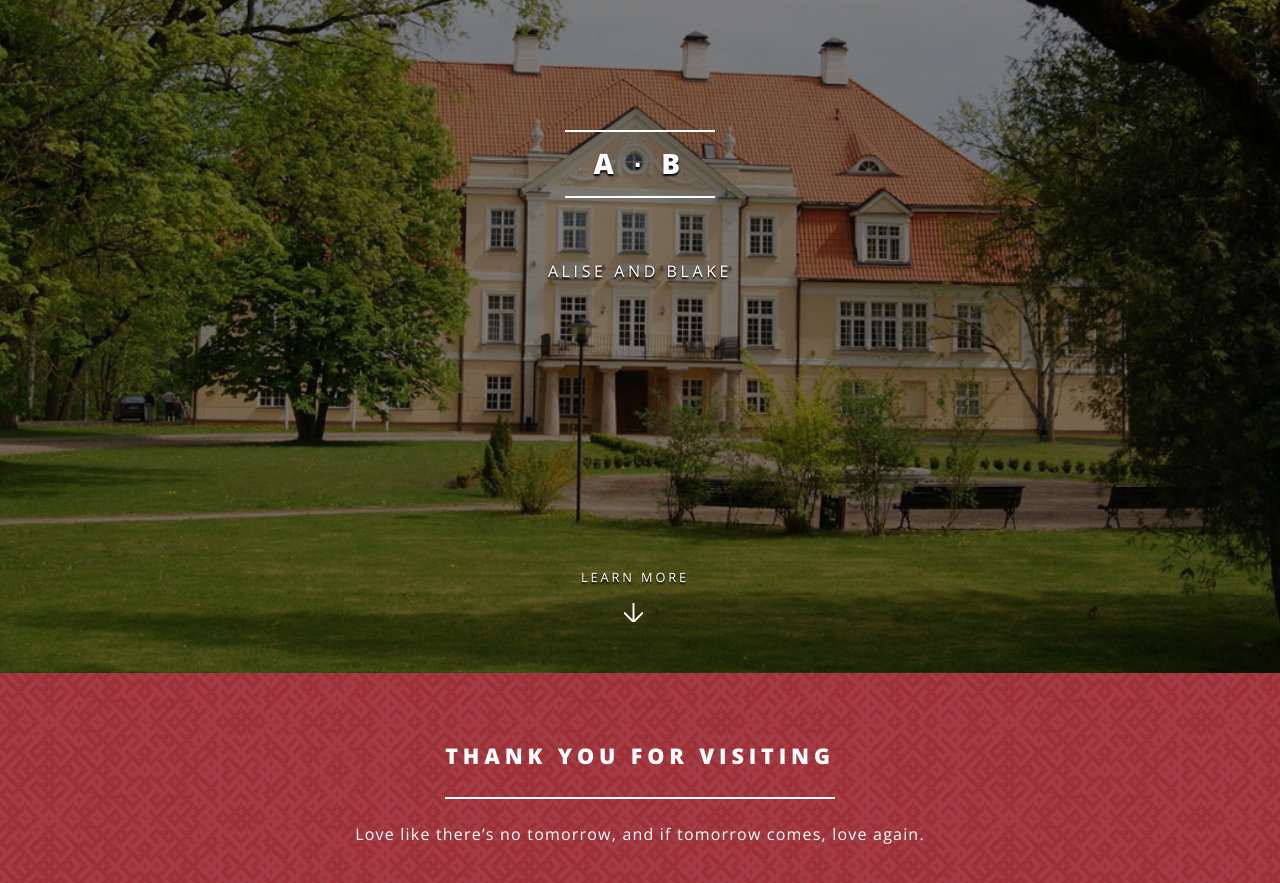
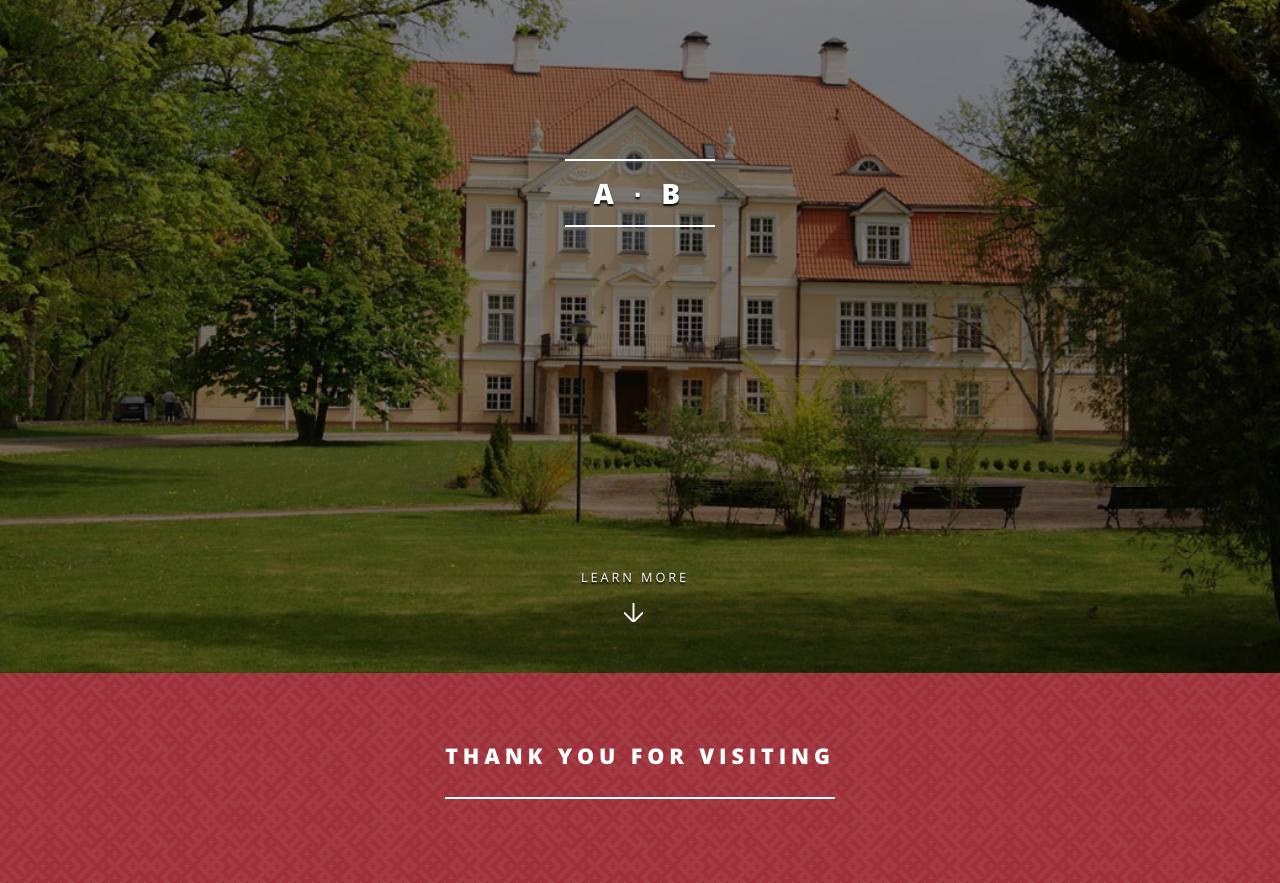
Before and after one commit to aliseandblake/aliseandblake.github.io, a Jekyll site: the page built from index.html, in a window 1280 px wide and 900 px high, scrolled down 227 px. Shown: the top 883 px of the window. Built offline with Jekyll 4.4.1, drawn with Linux system fonts in a browser that asks for light colours.

Commit message:
even more

```diff
--- a/index.html
+++ b/index.html
@@ -6,9 +6,7 @@
             <div class="inner">
               <h2>{{ site.title }}</h2>
               <p> </p>
-              <p>
-                Alise and Blake<br />
-              </p>
+              <p> </p>
             </div>
             <a href="#one" class="more scrolly">Learn More</a>
           </section>
@@ -18,12 +16,7 @@
             <div class="inner">
               <header class="major">
                 <h2>Thank you for visiting</h2>
-                <p>
-
-                  Love like there’s no tomorrow, and if tomorrow comes, love
-                  again.
-
-                </p>
+                <p> </p>
               </header>
             </div>
           </section>
@@ -33,11 +26,7 @@
             <div class="inner">
               <header class="major">
                 <h2>Goodbye</h2>
-                <p>
-
-                Thanks for coming!
-
-                </p>
+                <p> </p>
               </header>
             </div>
           </section>
```
